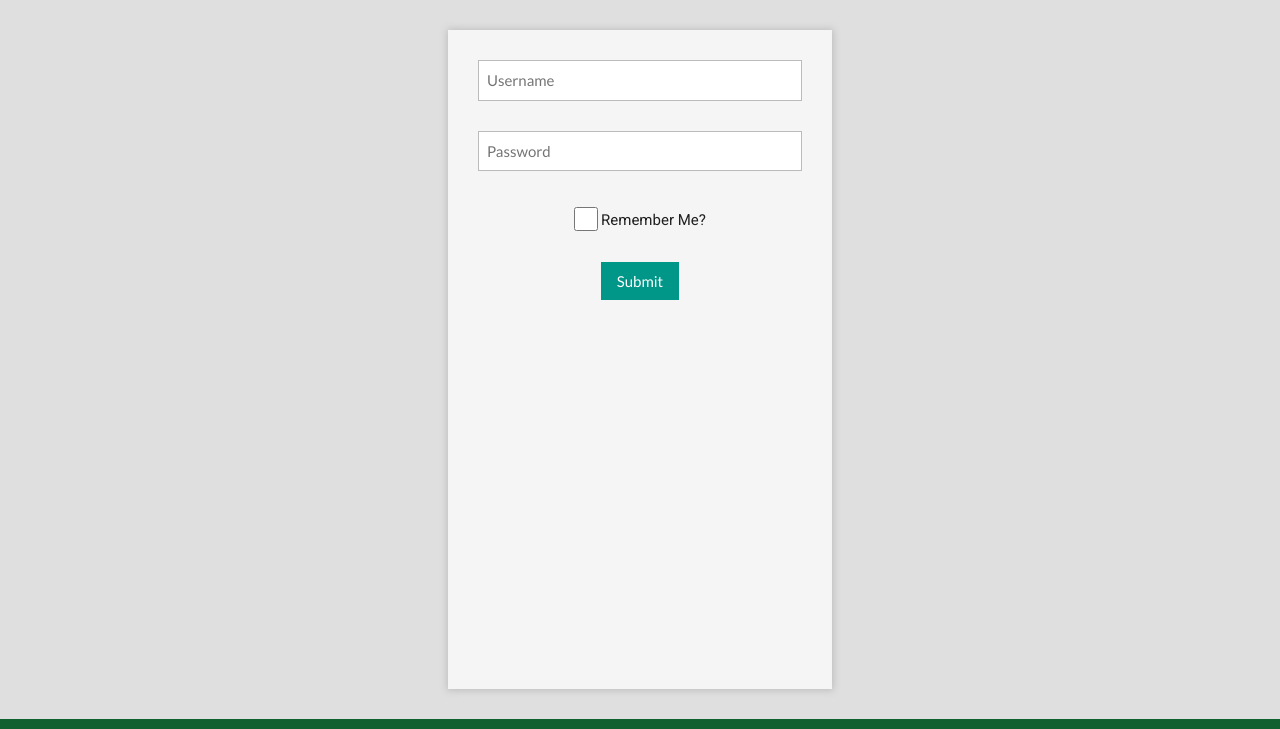
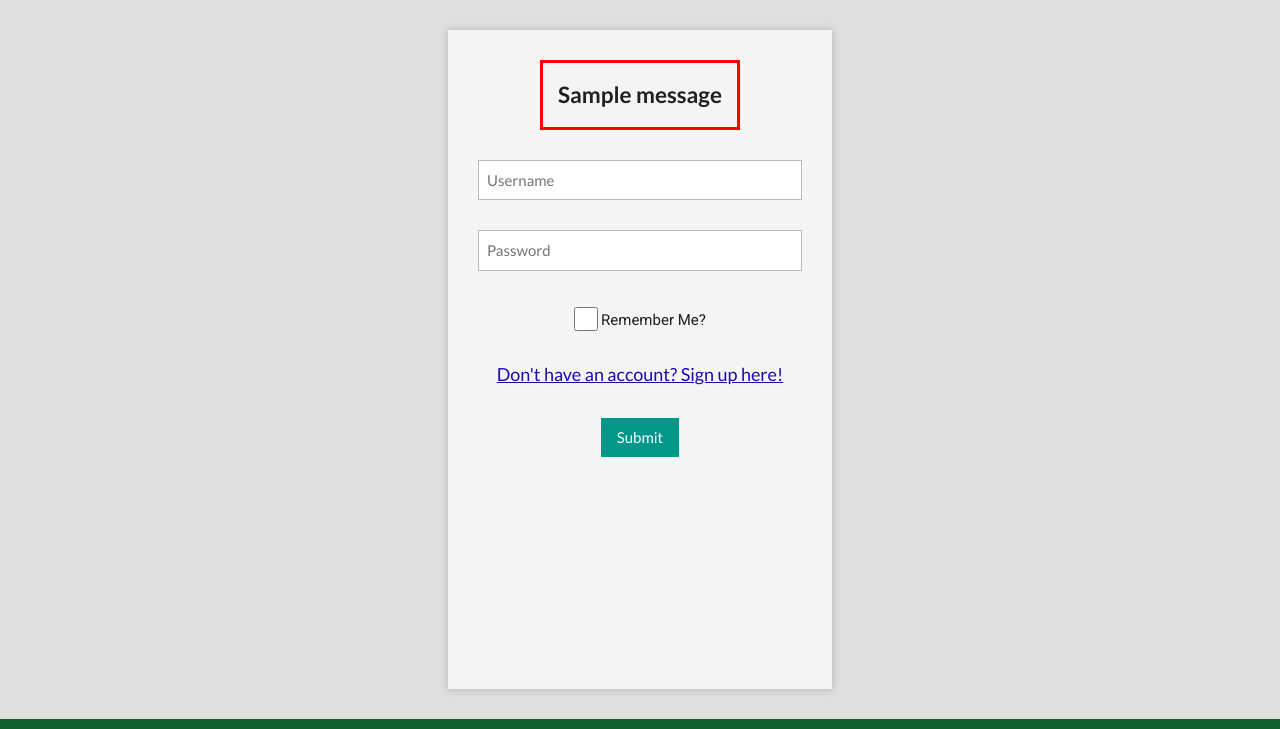
Before and after one commit to Exponential182/BHS-Game-Hub, a Flask app: page /login in a window 1280 px wide. Shown: the part 51-780 px from the top of the page. Run offline with Flask 3, Linux system fonts and the light colour scheme; tables that the repository leaves empty hold one stand-in row (values such as "Sample post"); one stand-in notice (Sample message) is shown.

Commit message:
Added flash based error messages to the login page

```diff
--- a/forms.py
+++ b/forms.py
@@ -17,7 +17,11 @@ class LoginForm(FlaskForm):
         render_kw={"placeholder": "Username"},
         validators=[
             DataRequired(),
-            Length(min=4, max=32),
+            Length(
+                min=4,
+                max=32,
+                message="Usernames must be between 4 and 32 characters"
+            ),
         ],
     )
     password = PasswordField(
@@ -25,7 +29,11 @@ class LoginForm(FlaskForm):
         render_kw={"placeholder": "Password"},
         validators=[
             DataRequired(),
-            Length(min=8, max=64),
+            Length(
+                min=8,
+                max=64,
+                message="Passwords must be between 8 and 64 characters."
+            ),
         ],
     )
     remember = BooleanField("Remember Me?")
--- a/routes.py
+++ b/routes.py
@@ -3,6 +3,7 @@ from flask import (
     Blueprint,
     abort,
     current_app,
+    flash,
     redirect,
     render_template,
     request,
@@ -57,7 +58,7 @@ def login():
                 login_user(user_info, remember=login_form.remember.data)
                 return redirect(url_for("main.home"))
         except VerifyMismatchError:
-            pass  # Error Message for failing (TO BE IMPLEMENTED)
+            flash("Incorrect Username or Password")
     return render_template("login.html", form=login_form)
 
 
@@ -86,8 +87,7 @@ def signup():
             db.session.commit()
             return redirect(url_for("auth.login"))
         else:
-            # send error message about invalid password
-            pass
+            flash("The passwords didn't match.")
     return render_template("signup.html", form=signup_form)
 
 
--- /dev/null
+++ b/static/css/auth.css
@@ -0,0 +1,42 @@
+.account-form-container {
+    display: flex;
+    flex-direction: column;
+    align-items: center;
+    background-color: #F5F5F5;
+    width: 30%;
+    margin: 2rem auto;
+    padding: 2rem;
+    gap: 2rem;
+    box-shadow: 0rem 0rem 0.5rem 0.1rem #BBBBBB;
+}
+
+.username-input {
+    max-width: 100%;
+    border: #BBBBBB solid 1.5px;
+}
+
+.password-input {
+    max-width: 100%;
+    border: #BBBBBB solid 1.5px;
+}
+
+.modern-checkbox {
+    border-radius: 100%;
+}
+
+.email-input {
+    max-width: 100%;
+    border: #BBBBBB solid 1.5px;
+}
+
+.form-error {
+    font-size: 1.5rem;
+    font-weight: 600;
+    border: red solid 0.2rem;
+    padding: 1rem;
+}
+
+.login-signup-link{
+    font-size: 1.2rem;
+    color: #1a0bad;
+}
--- a/templates/login.html
+++ b/templates/login.html
@@ -1,6 +1,18 @@
 {% extends "layout.html" %}
+{% block style %}
+<link rel="stylesheet" href="{{url_for('static', filename='css/auth.css')}}">
+{% endblock %}
 {% block content %}
 <form class="account-form-container" method="POST">
+    {% with messages = get_flashed_messages() %}
+        {% if messages %}
+            {% for message in messages %}
+                <div class="form-error">
+                    {{ message }}
+                </div>
+            {% endfor %}
+        {% endif %}
+    {% endwith %}
     {{ form.hidden_tag() }}
     {{ form.username(
         class_="w3-input username-input",
@@ -16,6 +28,7 @@
             class_="body",
         ) }}
     </div>
+    <a class="login-signup-link" href="{{url_for('auth.signup')}}">Don't have an account? Sign up here!</a>
     {{ form.submit(
         class_="w3-btn w3-teal",
     ) }}
```
Also changed, not shown: static/css/style.css (+0 -32 lines), templates/signup.html (+13 -0 lines).
